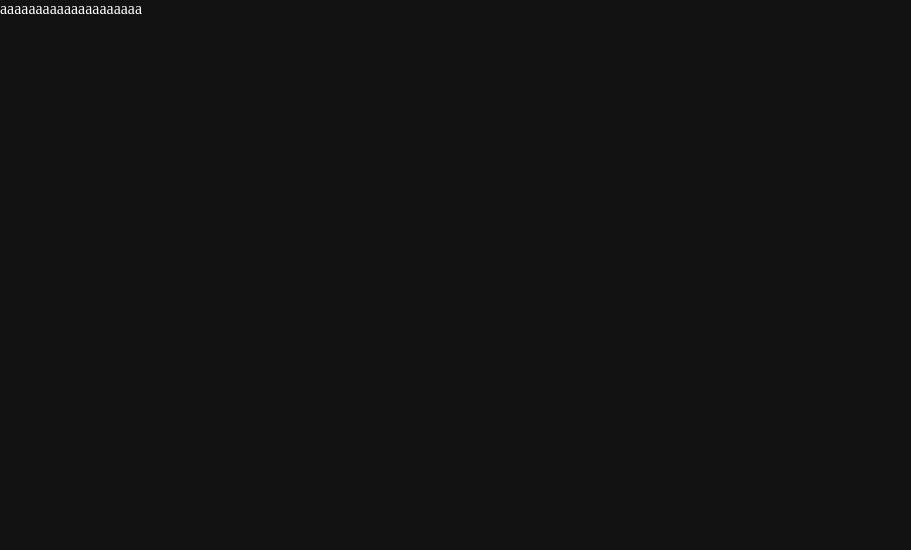
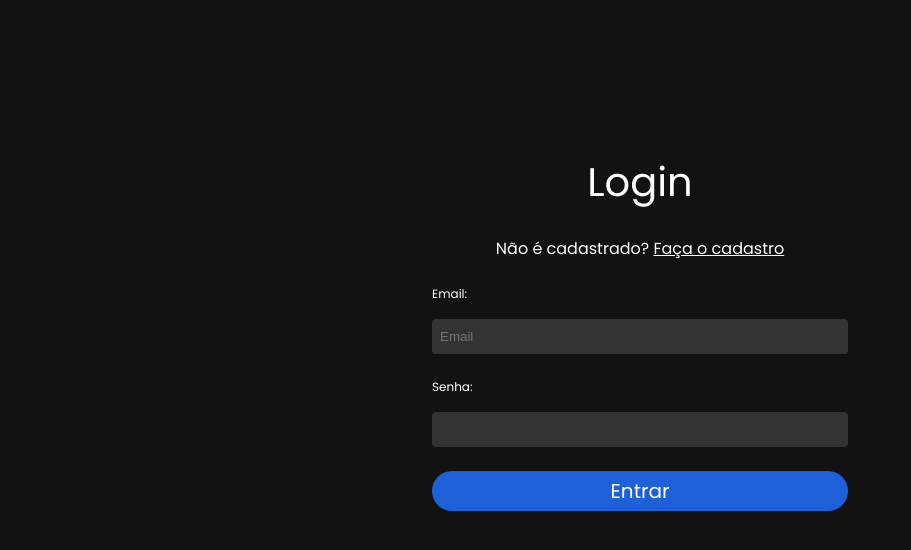
Before and after one commit to fnalmeidap/aps, a React (Create React App) app in the folder frontend/: page /login in a window 1280 px wide. Shown: the top 550 px of the page, without its empty margins (0-911 px from the left). Built offline with nearby package versions, Linux system fonts and the light colour scheme.

Commit message:
feat: login page

```diff
--- a/frontend/public/index.html
+++ b/frontend/public/index.html
@@ -9,35 +9,13 @@
       name="description"
       content="Web site created using create-react-app"
     />
+    <link rel="preconnect" href="https://fonts.gstatic.com">
+<link href="https://fonts.googleapis.com/css2?family=Poppins:wght@300;400;500;600&display=swap" rel="stylesheet">
     <link rel="apple-touch-icon" href="%PUBLIC_URL%/logo192.png" />
-    <!--
-      manifest.json provides metadata used when your web app is installed on a
-      user's mobile device or desktop. See https://developers.google.com/web/fundamentals/web-app-manifest/
-    -->
-    <link rel="manifest" href="%PUBLIC_URL%/manifest.json" />
-    <!--
-      Notice the use of %PUBLIC_URL% in the tags above.
-      It will be replaced with the URL of the `public` folder during the build.
-      Only files inside the `public` folder can be referenced from the HTML.
-
-      Unlike "/favicon.ico" or "favicon.ico", "%PUBLIC_URL%/favicon.ico" will
-      work correctly both with client-side routing and a non-root public URL.
-      Learn how to configure a non-root public URL by running `npm run build`.
-    -->
-    <title>React App</title>
+    <title>APS - Olimpo</title>
   </head>
   <body>
     <noscript>You need to enable JavaScript to run this app.</noscript>
     <div id="root"></div>
-    <!--
-      This HTML file is a template.
-      If you open it directly in the browser, you will see an empty page.
-
-      You can add webfonts, meta tags, or analytics to this file.
-      The build step will place the bundled scripts into the <body> tag.
-
-      To begin the development, run `npm start` or `yarn start`.
-      To create a production bundle, use `npm run build` or `yarn build`.
-    -->
   </body>
 </html>
--- a/frontend/src/pages/Login.tsx
+++ /dev/null
@@ -1,7 +0,0 @@
-export default function Login() {
-  return (
-    <div>
-      <p>aaaaaaaaaaaaaaaaaaaa</p>
-    </div>
-  )
-}
--- /dev/null
+++ b/frontend/src/pages/Login/Login.jsx
@@ -0,0 +1,54 @@
+import { useEffect, useState } from "react";
+import { useNavigate } from "react-router";
+
+import "./styles.css";
+import { Link } from "react-router-dom";
+import Input from '../../components/Input';
+import Button from '../../components/Button';
+
+const Login = () => {
+  const navigate = useNavigate();
+  const [email, setEmail] = useState("");
+  const [password, setPassword] = useState("");
+
+  const onSubmit = (e) => {
+    e.preventDefault();
+  };
+
+
+  return (
+    <div className="Container">
+      <main className="LoginContainer">
+        <form onSubmit={onSubmit} className="FormContainer">
+          <p className="Title">Login</p>
+          <p className="subtitle">
+            {"Não é cadastrado? "}
+            <Link className="Link" to="/register">
+              Faça o cadastro
+            </Link>
+          </p>
+          <Input
+            type="email"
+            name="email"
+            value={email}
+            onChange={(e) => setEmail(e.target.value)}
+            placeholder="Email"
+          >
+            Email
+          </Input>
+          <Input
+            type="password"
+            name="password"
+            value={password}
+            onChange={(e) => setPassword(e.target.value)}
+          >
+            Senha
+          </Input>
+          <Button type="submit">Entrar</Button>
+        </form>
+      </main>
+    </div>
+  );
+};
+
+export default Login;
--- /dev/null
+++ b/frontend/src/pages/Login/styles.css
@@ -0,0 +1,45 @@
+.Container {
+  display: flex;
+  width: 100vw;
+  height: 100vh;
+}
+
+.LoginContainer {
+  display: flex;
+  flex-direction: column;
+  align-items: center;
+  flex: 1;
+  background-color: var(--Gray_Dark);
+
+  padding: 120px 36px;
+}
+
+.FormContainer {
+  display: flex;
+  flex-direction: column;
+  align-items: center;
+
+  gap: 24px;
+  padding: 32px 22px;
+}
+
+.FormContainer .Button-Submit {
+  width: 100%;
+  display: flex;
+  flex-direction: column;
+  align-items: center;
+}
+
+.FormContainer .Checkbox {
+  width: 100%;
+}
+
+.Title {
+  font-style: normal;
+  font-weight: 400;
+  font-size: 40px;
+}
+
+.Link {
+  color: var(--White);
+}
--- a/frontend/src/routes/index.tsx
+++ b/frontend/src/routes/index.tsx
@@ -1,5 +1,5 @@
 import { Route, Routes, Navigate } from "react-router-dom";
-import Login from '../pages/Login';
+import Login from '../pages/Login/Login';
 
 const Null = () => null
 
```
